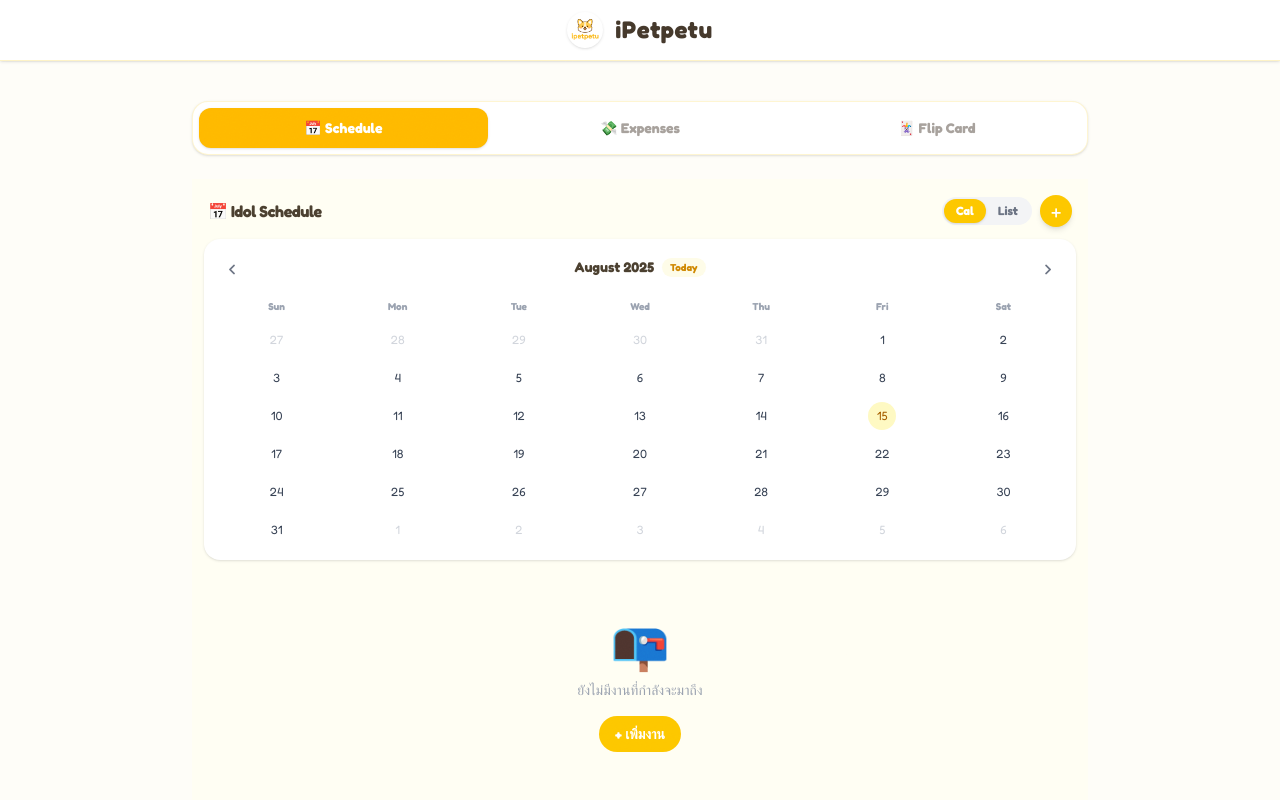
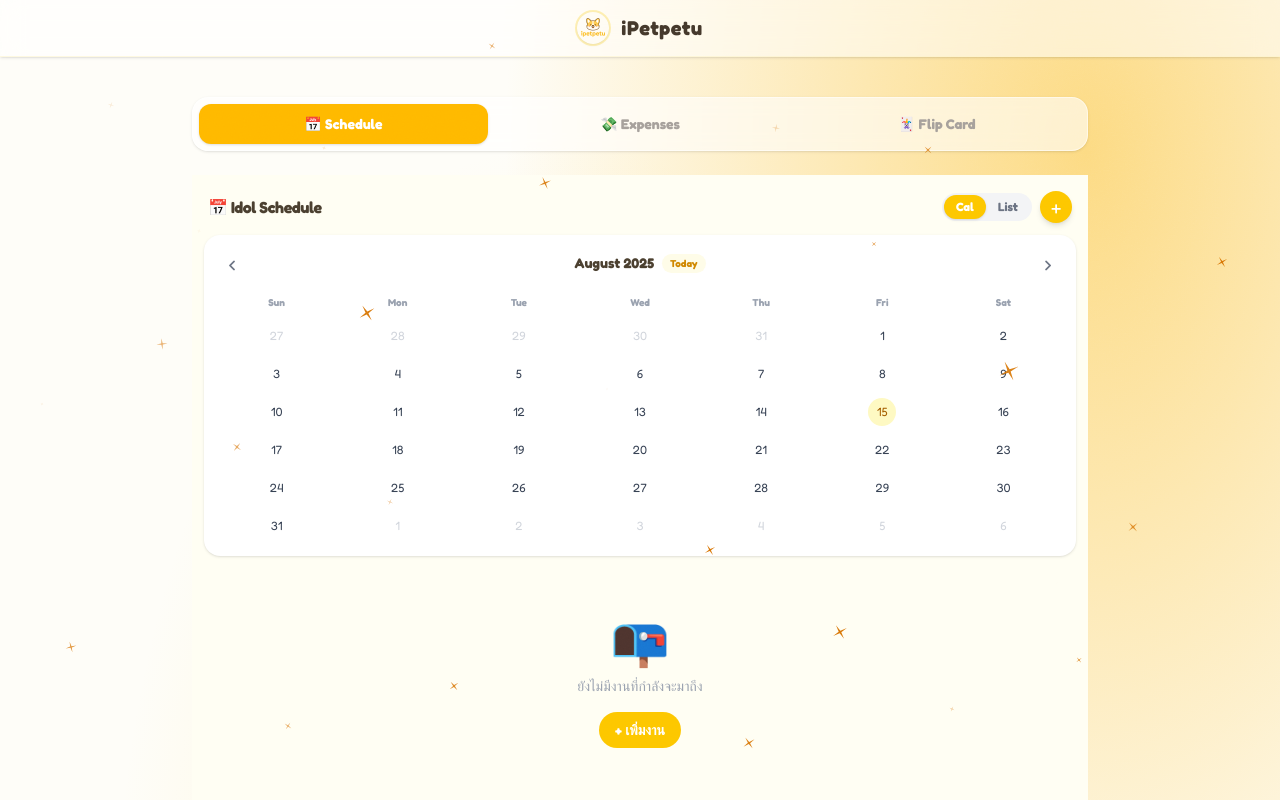
Before and after one commit to sanellman/ipetpetu-next, a Next.js app: page / in a window 1280 px wide. Shown: the top 800 px of the page. Built offline with nearby package versions, Linux system fonts and the light colour scheme.

Commit message:
fix bg vinx

```diff
--- a/src/app/components/AboutSection.jsx
+++ b/src/app/components/AboutSection.jsx
@@ -30,7 +30,7 @@
           {INFO_CARDS.map((card, i) => (
             <motion.div
               key={card.label}
-              className="bg-[#fefdf8] border border-amber-100/80 rounded-2xl p-4 shadow-sm flex gap-3 items-start"
+              className="bg-white/60 backdrop-blur-sm border border-white/50 rounded-2xl p-4 shadow-sm flex gap-3 items-start"
               initial={{ opacity: 0, y: 16 }}
               whileInView={{ opacity: 1, y: 0 }}
               transition={{ delay: i * 0.07, duration: 0.35 }}
--- a/src/app/components/Layout.jsx
+++ b/src/app/components/Layout.jsx
@@ -1,11 +1,12 @@
 import { FaFacebook, FaInstagram, FaTiktok } from "react-icons/fa";
 import { FaXTwitter } from "react-icons/fa6";
+import SparkleOverlay from "./SparkleOverlay";
 
 function GrainOverlay() {
   return (
     <svg
       className="fixed inset-0 w-full h-full pointer-events-none"
-      style={{ zIndex: 9998, opacity: 0.08, mixBlendMode: "overlay" }}
+      style={{ zIndex: 9998, opacity: 0.07, mixBlendMode: "overlay" }}
       xmlns="http://www.w3.org/2000/svg"
     >
       <filter id="grain-filter">
@@ -24,18 +25,20 @@
 
 export default function Layout({ children }) {
   return (
-    <div className="min-h-screen bg-[#fefdf8] text-[#44382b] flex flex-col">
-      {/* Grain texture overlay */}
+    <div className="min-h-screen text-[#44382b] flex flex-col">
+      {/* Background layers */}
       <GrainOverlay />
+      <SparkleOverlay />
 
-      <header className="bg-white/90 backdrop-blur-sm border-b border-amber-100 shadow-sm py-3 px-4 sticky top-0 z-30">
+      {/* Navbar — full width frosted glass */}
+      <header className="sticky top-0 z-30 bg-white/55 backdrop-blur-md border-b border-amber-100/50 shadow-sm py-3 px-4">
         <div className="max-w-6xl mx-auto flex items-center justify-center gap-3">
           <img
             src="/images/petpet/logo_img.png"
             alt="iPetpetu Logo"
-            className="w-9 h-9 rounded-full shadow-sm"
+            className="w-8 h-8 rounded-full shadow-sm ring-2 ring-amber-200/60"
           />
-          <h1 className="text-xl md:text-2xl font-bold text-[#44382b] tracking-wide">
+          <h1 className="text-lg md:text-xl font-bold text-[#44382b] tracking-wide">
             iPetpetu
           </h1>
         </div>
@@ -43,7 +46,7 @@
 
       <main className="flex-grow">{children}</main>
 
-      <footer className="bg-white border-t border-amber-100 py-6 text-center text-sm text-stone-400">
+      <footer className="bg-white/50 backdrop-blur-sm border-t border-amber-100/60 py-6 text-center text-sm text-stone-400">
         <p className="mb-2 text-stone-500">ติดตาม Petpet ได้ที่ 💛</p>
         <div className="flex justify-center gap-6 text-2xl text-[#44382b] mt-1">
           <a href="https://www.facebook.com/petpet.euphonie" target="_blank" rel="noopener noreferrer">
--- /dev/null
+++ b/src/app/components/SparkleOverlay.jsx
@@ -0,0 +1,80 @@
+"use client";
+
+import { motion } from "framer-motion";
+
+const SPARKLES = [
+  /* large anchors */
+  { x: "8%",  y: "12%", s: 9,  d: 0,    dur: 3.2 },
+  { x: "92%", y: "9%",  s: 10, d: 0.4,  dur: 2.8 },
+  { x: "78%", y: "45%", s: 11, d: 0.2,  dur: 3.6 },
+  { x: "50%", y: "6%",  s: 8,  d: 1.0,  dur: 2.5 },
+  { x: "28%", y: "38%", s: 9,  d: 0.1,  dur: 4.1 },
+  /* medium */
+  { x: "18%", y: "55%", s: 7,  d: 0.8,  dur: 4.0 },
+  { x: "35%", y: "85%", s: 6,  d: 0.6,  dur: 3.9 },
+  { x: "65%", y: "78%", s: 8,  d: 1.4,  dur: 3.1 },
+  { x: "88%", y: "65%", s: 7,  d: 0.3,  dur: 4.2 },
+  { x: "5%",  y: "80%", s: 7,  d: 1.1,  dur: 2.9 },
+  { x: "95%", y: "32%", s: 6,  d: 0.7,  dur: 3.5 },
+  { x: "42%", y: "22%", s: 7,  d: 1.6,  dur: 2.7 },
+  { x: "72%", y: "18%", s: 6,  d: 0.9,  dur: 3.8 },
+  { x: "58%", y: "92%", s: 7,  d: 1.3,  dur: 3.3 },
+  { x: "15%", y: "28%", s: 7,  d: 0.5,  dur: 2.6 },
+  /* extra fill */
+  { x: "30%", y: "62%", s: 6,  d: 1.8,  dur: 3.4 },
+  { x: "82%", y: "72%", s: 7,  d: 0.15, dur: 2.95 },
+  { x: "47%", y: "48%", s: 5,  d: 2.1,  dur: 4.3 },
+  { x: "60%", y: "15%", s: 8,  d: 0.55, dur: 3.0 },
+  { x: "22%", y: "90%", s: 6,  d: 1.25, dur: 3.7 },
+  { x: "96%", y: "52%", s: 7,  d: 0.85, dur: 2.6 },
+  { x: "38%", y: "5%",  s: 6,  d: 1.95, dur: 3.15 },
+  { x: "74%", y: "88%", s: 5,  d: 0.45, dur: 4.5 },
+  { x: "12%", y: "42%", s: 8,  d: 1.05, dur: 2.85 },
+  { x: "55%", y: "68%", s: 6,  d: 0.65, dur: 3.55 },
+  /* tiny twinkles — fast */
+  { x: "25%", y: "18%", s: 4,  d: 0.35, dur: 2.0 },
+  { x: "68%", y: "30%", s: 4,  d: 1.55, dur: 1.9 },
+  { x: "84%", y: "82%", s: 4,  d: 0.75, dur: 2.2 },
+  { x: "44%", y: "95%", s: 4,  d: 2.35, dur: 1.8 },
+  { x: "3%",  y: "50%", s: 4,  d: 1.45, dur: 2.1 },
+];
+
+export default function SparkleOverlay() {
+  return (
+    <div
+      className="fixed inset-0 pointer-events-none overflow-hidden"
+      style={{ zIndex: 9997 }}
+    >
+      {SPARKLES.map((sp, i) => (
+        <motion.div
+          key={i}
+          className="absolute"
+          style={{ left: sp.x, top: sp.y }}
+          animate={{
+            opacity: [0, 1, 0],
+            scale: [0.3, 1, 0.3],
+            rotate: [0, 60, 120],
+          }}
+          transition={{
+            repeat: Infinity,
+            duration: sp.dur,
+            delay: sp.d,
+            ease: "easeInOut",
+          }}
+        >
+          <svg
+            width={sp.s * 2}
+            height={sp.s * 2}
+            viewBox="0 0 10 10"
+            xmlns="http://www.w3.org/2000/svg"
+          >
+            <path
+              d="M5 0 L5.6 4.4 L10 5 L5.6 5.6 L5 10 L4.4 5.6 L0 5 L4.4 4.4 Z"
+              fill="#d97706"
+            />
+          </svg>
+        </motion.div>
+      ))}
+    </div>
+  );
+}
--- a/src/app/globals.css
+++ b/src/app/globals.css
@@ -1,4 +1,12 @@
 @import "tailwindcss";
+
+/* Animatable CSS custom properties for gradient blobs */
+@property --b1x { syntax: '<percentage>'; inherits: false; initial-value: 92%; }
+@property --b1y { syntax: '<percentage>'; inherits: false; initial-value: 0%;  }
+@property --b2x { syntax: '<percentage>'; inherits: false; initial-value: 8%;  }
+@property --b2y { syntax: '<percentage>'; inherits: false; initial-value: 100%;}
+@property --b3x { syntax: '<percentage>'; inherits: false; initial-value: 50%; }
+@property --b3y { syntax: '<percentage>'; inherits: false; initial-value: 48%; }
 
 :root {
   --background: #fefdf8;
@@ -7,10 +15,19 @@
 
 body {
   background:
-    radial-gradient(ellipse 70% 50% at 92% 0%, rgba(251, 191, 36, 0.22) 0%, transparent 60%),
-    radial-gradient(ellipse 60% 45% at 8% 100%, rgba(253, 230, 138, 0.16) 0%, transparent 58%),
-    radial-gradient(ellipse 50% 40% at 50% 50%, rgba(254, 243, 199, 0.1) 0%, transparent 65%),
+    radial-gradient(ellipse 70% 60% at var(--b1x) var(--b1y), rgba(251, 191, 36, 0.55)  0%, transparent 65%),
+    radial-gradient(ellipse 62% 55% at var(--b2x) var(--b2y), rgba(245, 158, 11, 0.35)  0%, transparent 62%),
+    radial-gradient(ellipse 52% 48% at var(--b3x) var(--b3y), rgba(253, 230, 138, 0.40) 0%, transparent 68%),
     var(--background);
   color: var(--foreground);
   font-family: var(--font-noto-thai), "Noto Sans Thai", sans-serif;
+  animation: bgFloat 22s ease-in-out infinite alternate;
 }
+
+@keyframes bgFloat {
+  0%   { --b1x: 92%; --b1y: 0%;  --b2x: 8%;  --b2y: 100%; --b3x: 50%; --b3y: 48%; }
+  25%  { --b1x: 85%; --b1y: 6%;  --b2x: 14%; --b2y: 90%;  --b3x: 44%; --b3y: 38%; }
+  50%  { --b1x: 78%; --b1y: 3%;  --b2x: 20%; --b2y: 82%;  --b3x: 58%; --b3y: 55%; }
+  75%  { --b1x: 88%; --b1y: 10%; --b2x: 11%; --b2y: 92%;  --b3x: 40%; --b3y: 60%; }
+  100% { --b1x: 80%; --b1y: 7%;  --b2x: 18%; --b2y: 86%;  --b3x: 54%; --b3y: 42%; }
+}
--- a/src/app/page.jsx
+++ b/src/app/page.jsx
@@ -21,7 +21,7 @@
   return (
     <section className="px-4 py-10">
       <div className="max-w-4xl mx-auto">
-        <div className="flex gap-2 mb-6 bg-white rounded-2xl p-1.5 shadow-sm border border-amber-100/80">
+        <div className="flex gap-2 mb-6 bg-white/60 backdrop-blur-sm rounded-2xl p-1.5 shadow-sm border border-white/50">
           {TABS.map((tab) => (
             <button
               key={tab.id}
```
